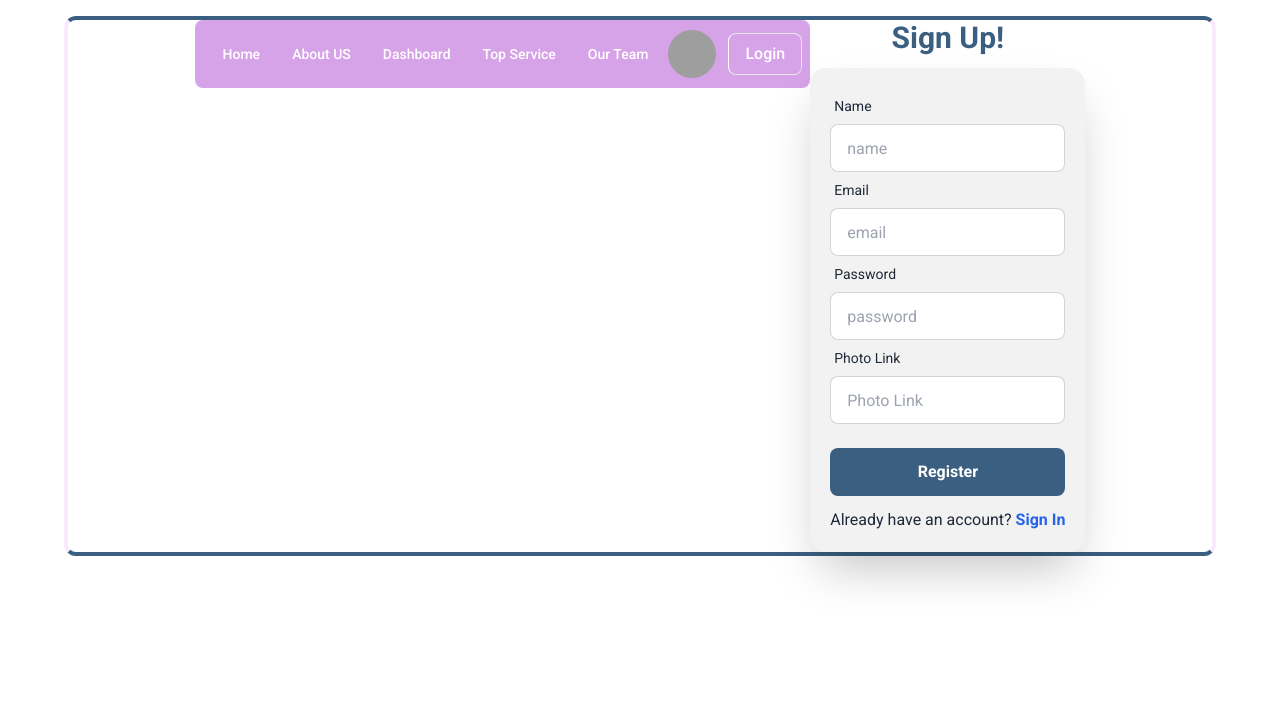
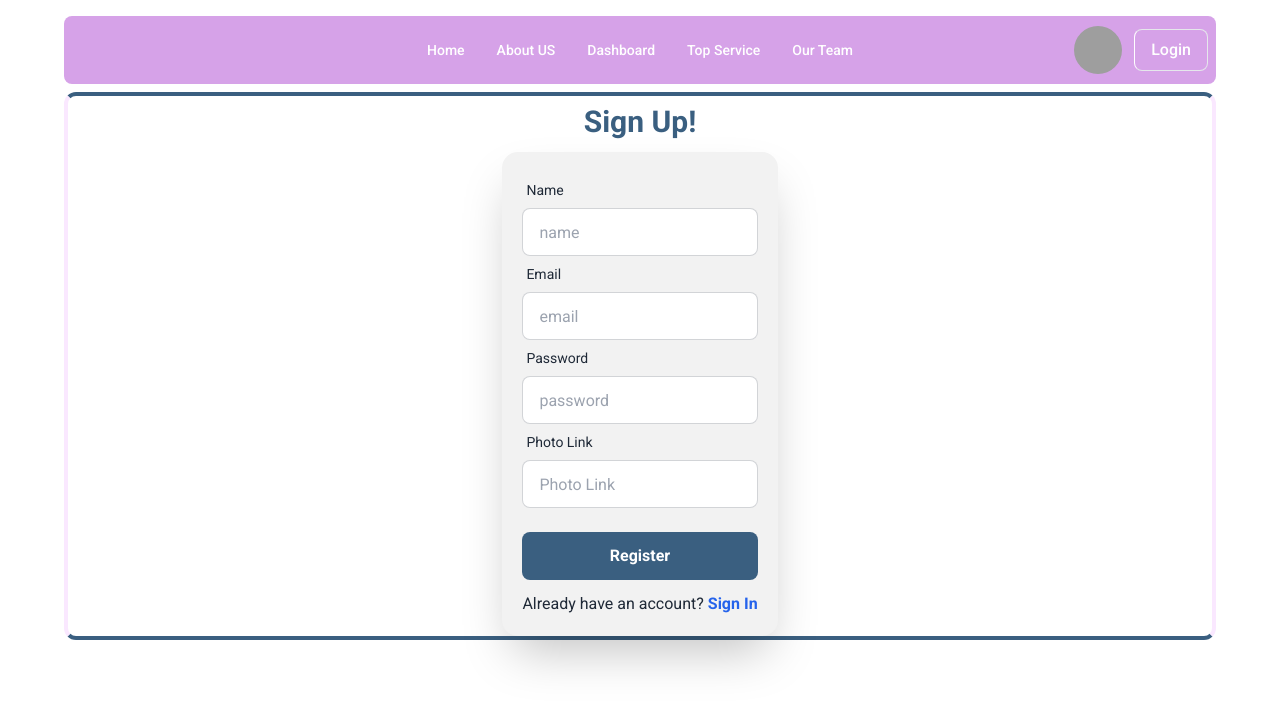
Before and after one commit to sumaiyasinja/event-management-assignment, a React (Vite) app: page /register in a window 1280 px wide. Shown: the top 708 px of the page. Built offline with nearby package versions, Linux system fonts and the light colour scheme; no server answers; grey boxes are pictures that could not be loaded; a web font is replaced by a local one.

Commit message:
Registration page updated

```diff
--- a/src/pages/Register/Register.jsx
+++ b/src/pages/Register/Register.jsx
@@ -63,7 +63,8 @@ const Register = () => {
 
 
     return (
-        <section>
+      <section>
+        <Navbar></Navbar>
           <Toaster
               position="top-right"
               toastOptions={{
@@ -83,11 +84,10 @@ const Register = () => {
               },
             }}
             />
-            <div  className="container mx-auto flex justify-center md:h-[100%] md:border-4 border-light-navy-blue border-x-fuchsia-100 rounded-xl	">
+            <div  className="my-2 container mx-auto flex justify-center md:h-[100%] md:border-4 border-light-navy-blue border-x-fuchsia-100 rounded-xl	">
 
-            <Navbar></Navbar>
           <div className="flex gap-3 justify-center items-center flex-col rounded-lg">
-              <h1 className="text-3xl font-bold text-light-navy-blue text-center">Sign Up!</h1>
+              <h1 className="text-3xl font-bold text-light-navy-blue pt-2 text-center">Sign Up!</h1>
             <div className="card flex-shrink-0 w-full max-w-sm shadow-2xl bg-base-200 ">
               <form onSubmit={handleSignUp} className=" px-3 md:p-5  " >
                 <div className="form-control">
```
Also changed, not shown: 1 other file (tests, documents, lock files or other folders).
